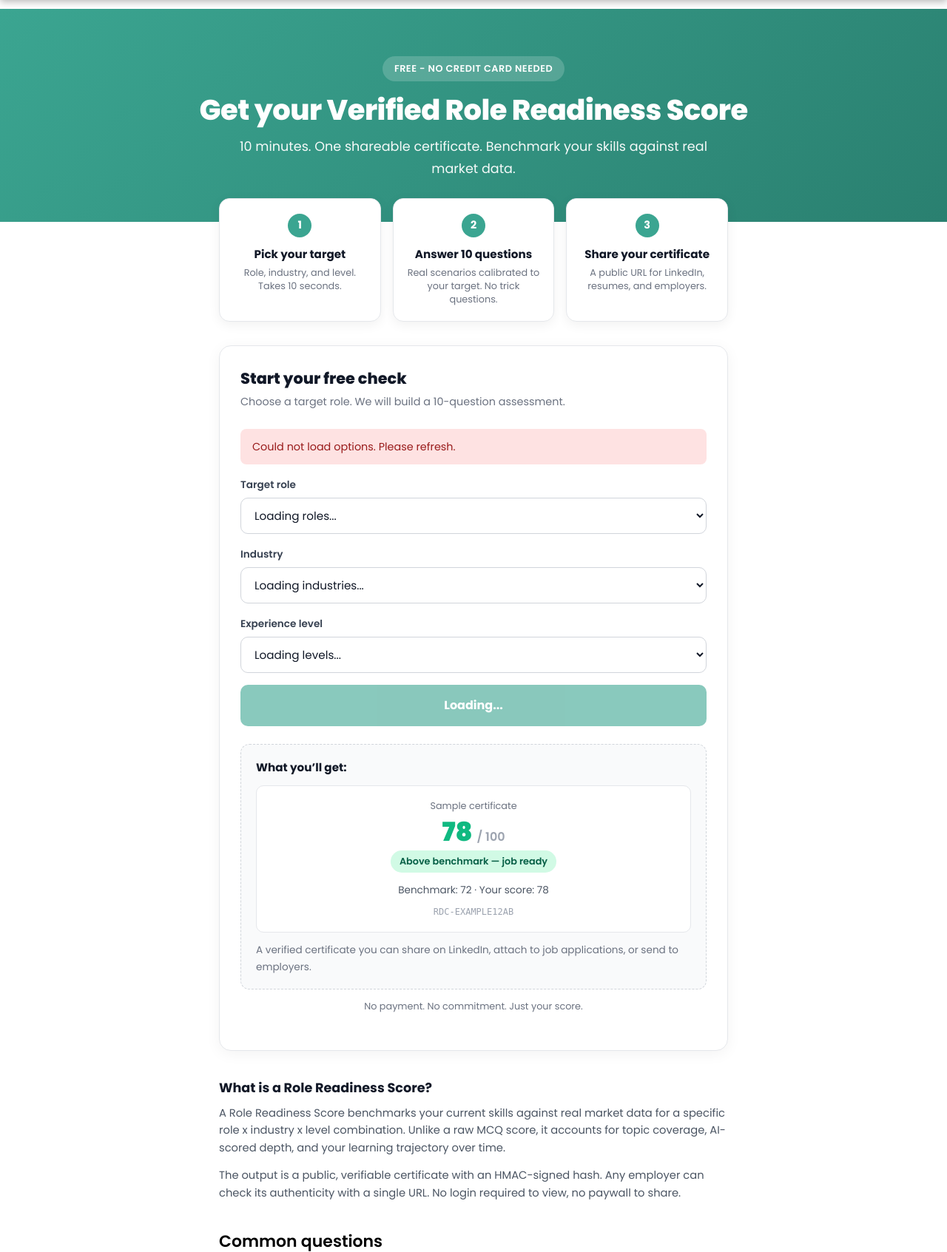
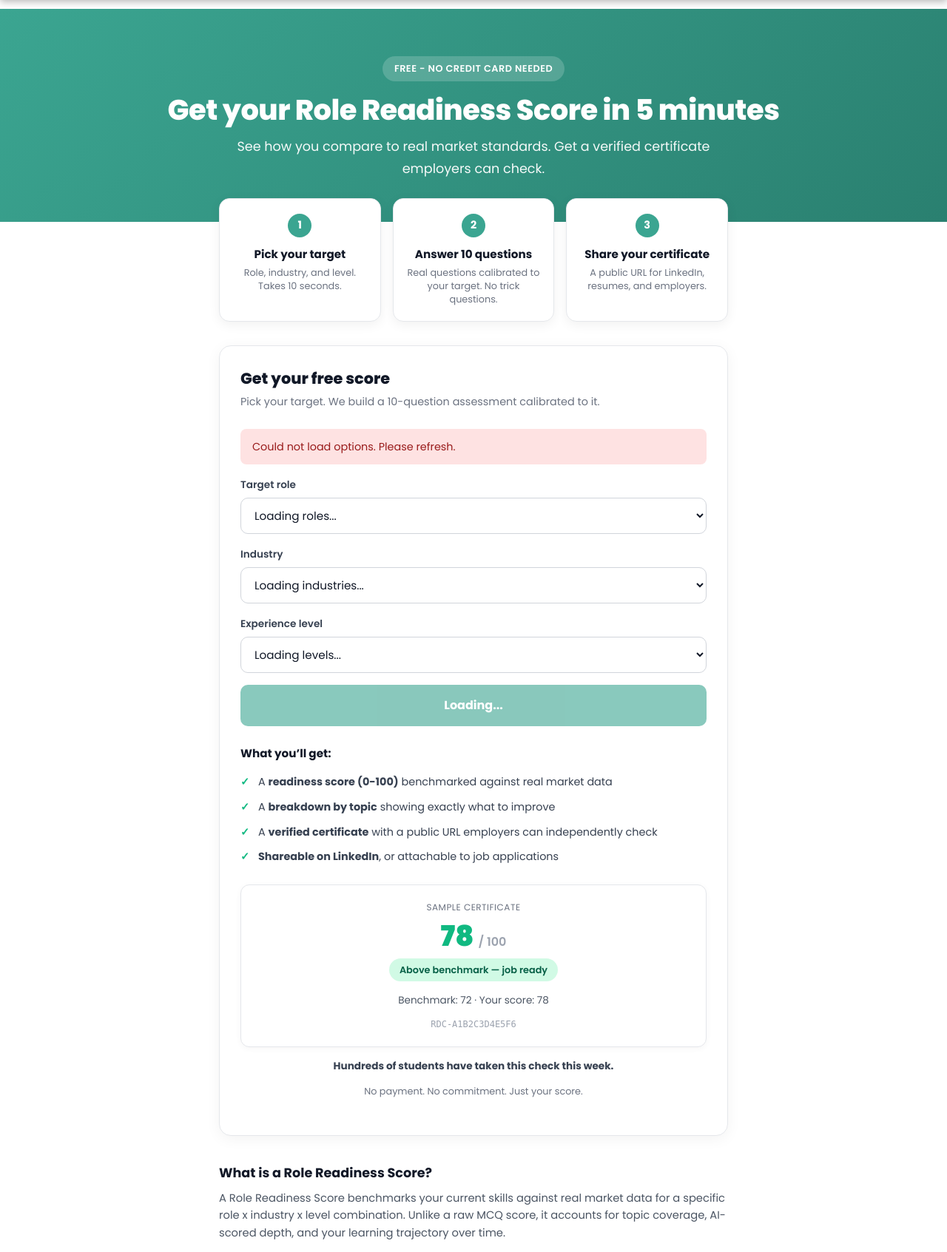
Before and after one commit to ashokdokets-cpu/charvakit-website, a Python web app: template templates/readiness-check.html in a window 1280 px wide. Shown: the part 108-1801 px from the top of the page at 74% size. Run offline with Jinja, Linux system fonts and the light colour scheme; the template is opened without the code that fills it, so the values that code supplies are empty; some libraries are stand-ins or nearby versions.

Commit message:
feat(readiness): landing page copy pass for conversion
Copy-only changes to /readiness-check. Targets the 64% bounce
rate we saw in GA4 (184 users reached the page, only 66 clicked
Start Free Check).

Changes:
- Hero: "Get your Role Readiness Score in 5 minutes" (dropped
  "Verified" — marketing jargon; added "5 minutes" — reduces
  the perceived commitment)
- Subhead: reframed around what the user gets, not how long
  it takes
- Card header: "Get your free score" (clearer ask)
- Card subhead: "Pick your target. We build a 10-question
  assessment calibrated to it."
- Preview block: replaced the flat card with 4 checkmark
  bullets + a cleaner sample certificate (real-looking ID) +
  a social proof line
- FAQ: fixed "10-question quick check" and "5-10 minutes" —
  everything now says 5 minutes

No logic changes. No new endpoints. No new dependencies.

Files: templates/readiness-check.html

```diff
--- a/templates/readiness-check.html
+++ b/templates/readiness-check.html
@@ -44,8 +44,8 @@
 <div class="rc-hero">
   <div class="container text-center">
     <div class="rc-badge">Free - No credit card needed</div>
-    <h1>Get your Verified Role Readiness Score</h1>
-    <p class="rc-sub">10 minutes. One shareable certificate. Benchmark your skills against real market data.</p>
+    <h1>Get your Role Readiness Score in 5 minutes</h1>
+    <p class="rc-sub">See how you compare to real market standards. Get a verified certificate employers can check.</p>
   </div>
 </div>
 
@@ -61,7 +61,7 @@
     <div class="rc-step">
       <div class="rc-step-num">2</div>
       <div class="rc-step-title">Answer 10 questions</div>
-      <p class="rc-step-desc">Real scenarios calibrated to your target. No trick questions.</p>
+      <p class="rc-step-desc">Real questions calibrated to your target. No trick questions.</p>
     </div>
     <div class="rc-step">
       <div class="rc-step-num">3</div>
@@ -72,8 +72,8 @@
 
   <!-- Form -->
   <div class="rc-card">
-    <h2>Start your free check</h2>
-    <p class="rc-card-sub">Choose a target role. We will build a 10-question assessment.</p>
+    <h2>Get your free score</h2>
+    <p class="rc-card-sub">Pick your target. We build a 10-question assessment calibrated to it.</p>
 
     <div id="rcError" class="rc-err" style="display:none;"></div>
 
@@ -88,17 +88,39 @@
 
     <button id="rcStartBtn" class="rc-btn" onclick="rcStart(event)" disabled>Loading...</button>
 
-      <!-- Session 42-6: sample certificate preview -->
-      <div class="rc-preview" style="margin-top: 24px; padding: 18px 20px; background: #f9fafb; border: 1px dashed #d1d5db; border-radius: 12px;">
-        <p style="font-weight: 700; color: #111827; margin: 0 0 12px; font-size: 0.95rem;">What you&rsquo;ll get:</p>
-        <div style="background: #fff; border: 1px solid #e5e7eb; border-radius: 10px; padding: 16px 20px; text-align: center;">
-          <div style="font-size: 0.8rem; color: #6b7280; margin-bottom: 6px;">Sample certificate</div>
-          <div style="font-size: 2.2rem; font-weight: 900; color: #10b981; line-height: 1;">78<span style="font-size: 1rem; color: #9ca3af; font-weight: 600; margin-left: 6px;">/ 100</span></div>
-          <div style="display: inline-block; margin-top: 8px; padding: 4px 12px; border-radius: 999px; background: #d1fae5; color: #065f46; font-weight: 600; font-size: 0.8rem;">Above benchmark &mdash; job ready</div>
-          <div style="margin-top: 12px; font-size: 0.85rem; color: #4b5563;">Benchmark: 72 &middot; Your score: 78</div>
-          <div style="margin-top: 8px; font-family: monospace; font-size: 0.75rem; color: #9ca3af;">RDC-EXAMPLE12AB</div>
+      <!-- Session 42-12: what you'll get + sample certificate -->
+      <div style="margin-top: 24px;">
+        <p style="font-weight: 700; color: #111827; margin: 0 0 10px; font-size: 0.95rem;">What you&rsquo;ll get:</p>
+        <ul style="list-style: none; padding: 0; margin: 0 0 20px;">
+          <li style="padding: 6px 0 6px 24px; position: relative; color: #374151; font-size: 0.9rem; line-height: 1.5;">
+            <span style="position: absolute; left: 0; color: #10b981; font-weight: 700;">&#10003;</span>
+            A <strong>readiness score (0-100)</strong> benchmarked against real market data
+          </li>
+          <li style="padding: 6px 0 6px 24px; position: relative; color: #374151; font-size: 0.9rem; line-height: 1.5;">
+            <span style="position: absolute; left: 0; color: #10b981; font-weight: 700;">&#10003;</span>
+            A <strong>breakdown by topic</strong> showing exactly what to improve
+          </li>
+          <li style="padding: 6px 0 6px 24px; position: relative; color: #374151; font-size: 0.9rem; line-height: 1.5;">
+            <span style="position: absolute; left: 0; color: #10b981; font-weight: 700;">&#10003;</span>
+            A <strong>verified certificate</strong> with a public URL employers can independently check
+          </li>
+          <li style="padding: 6px 0 6px 24px; position: relative; color: #374151; font-size: 0.9rem; line-height: 1.5;">
+            <span style="position: absolute; left: 0; color: #10b981; font-weight: 700;">&#10003;</span>
+            <strong>Shareable on LinkedIn</strong>, or attachable to job applications
+          </li>
+        </ul>
+
+        <div style="background: #fff; border: 1px solid #e5e7eb; border-radius: 12px; padding: 20px; text-align: center; box-shadow: 0 2px 8px rgba(0,0,0,0.04);">
+          <div style="font-size: 0.75rem; color: #6b7280; text-transform: uppercase; letter-spacing: 0.5px; margin-bottom: 10px;">Sample certificate</div>
+          <div style="font-size: 2.4rem; font-weight: 900; color: #10b981; line-height: 1;">78<span style="font-size: 1rem; color: #9ca3af; font-weight: 600; margin-left: 6px;">/ 100</span></div>
+          <div style="display: inline-block; margin-top: 10px; padding: 5px 14px; border-radius: 999px; background: #d1fae5; color: #065f46; font-weight: 600; font-size: 0.8rem;">Above benchmark &mdash; job ready</div>
+          <div style="margin-top: 14px; font-size: 0.85rem; color: #4b5563;">Benchmark: 72 &middot; Your score: 78</div>
+          <div style="margin-top: 10px; font-family: ui-monospace, monospace; font-size: 0.75rem; color: #9ca3af;">RDC-A1B2C3D4E5F6</div>
         </div>
-        <p style="margin: 12px 0 0; font-size: 0.85rem; color: #6b7280;">A verified certificate you can share on LinkedIn, attach to job applications, or send to employers.</p>
+
+        <p style="margin: 14px 0 0; font-size: 0.85rem; color: #6b7280; text-align: center;">
+          <strong style="color: #374151;">Hundreds of students have taken this check this week.</strong>
+        </p>
       </div>
     <p class="rc-meta">No payment. No commitment. Just your score.</p>
   </div>
@@ -115,11 +137,11 @@
     <h3>Common questions</h3>
     <details>
       <summary>Is this really free?</summary>
-      <div class="rc-faq-body">Yes. The 10-question quick check and the resulting certificate are completely free. No credit card, no account upgrade. Premium reports and matched jobs are paid add-ons, but the readiness certificate itself is free forever.</div>
+      <div class="rc-faq-body">Yes. The 5-minute check and the resulting certificate are completely free. No credit card, no account upgrade. Premium reports and matched jobs are paid add-ons, but the readiness certificate itself is free forever.</div>
     </details>
     <details>
       <summary>How long does it take?</summary>
-      <div class="rc-faq-body">About 5-10 minutes end to end. The assessment is 10 questions. The certificate generates instantly after you answer.</div>
+      <div class="rc-faq-body">About 5 minutes end to end. The assessment is 10 questions. The certificate generates instantly after you answer.</div>
     </details>
     <details>
       <summary>Who can see my certificate?</summary>
```
